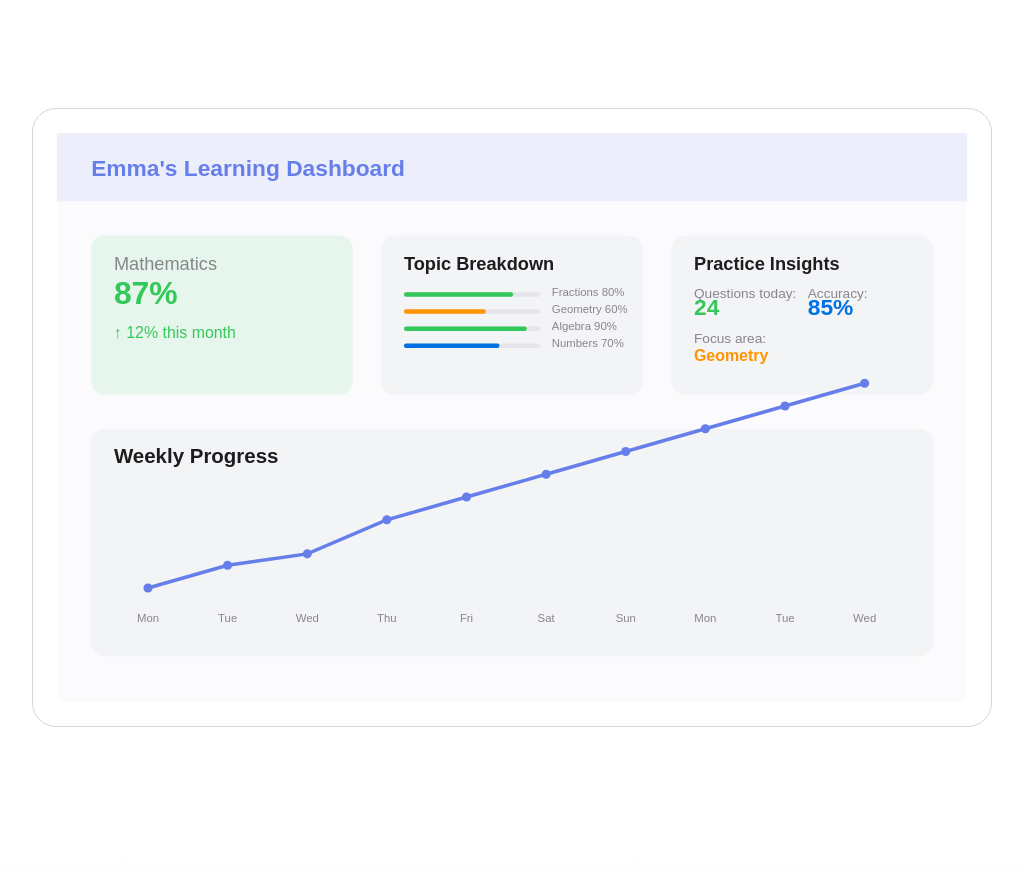
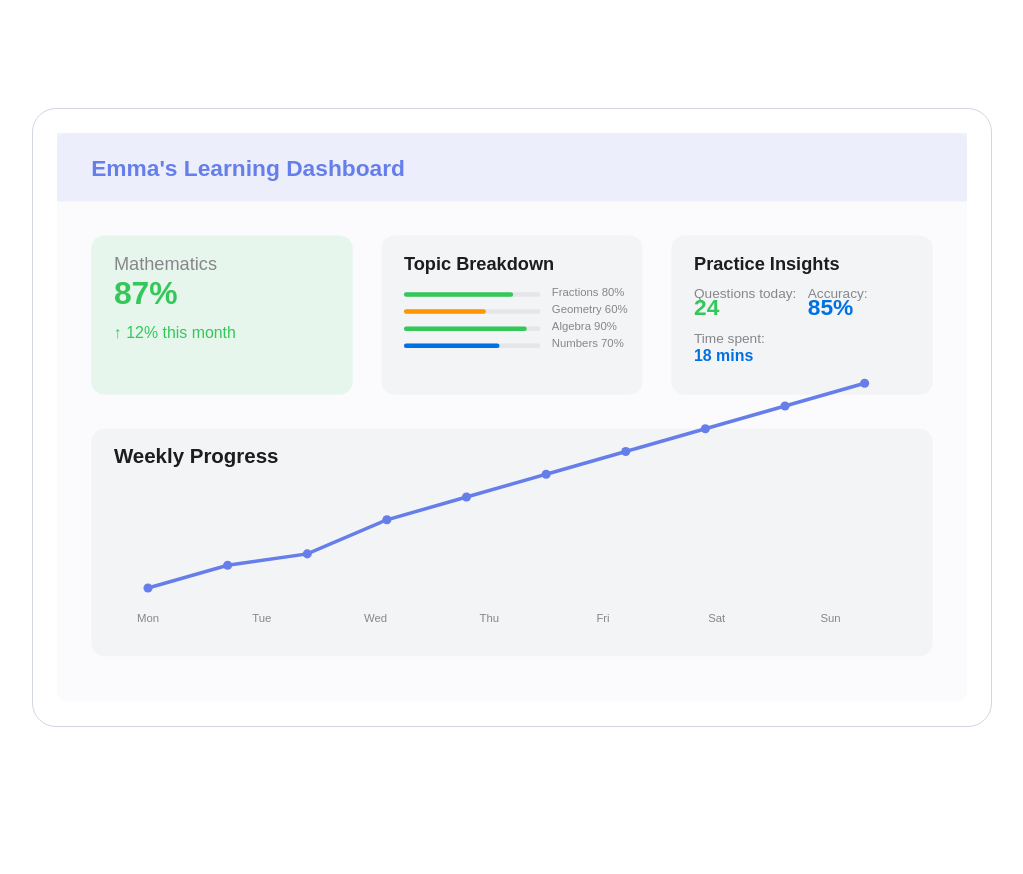
Before and after one commit to yasirmir1/kudos-ai, a React (Vite) app: page / in a window 1280 px wide. Shown: the part 540-1414 px from the top of the page, without its empty margins (128-1151 px from the left). Built offline with nearby package versions, Linux system fonts and the light colour scheme.

Commit message:
Fix dashboard layout
Adjusted the weekly progress line to prevent it from extending too far and removed the "Geometry" focus area from the dashboard.

```diff
--- a/src/pages/Index.tsx
+++ b/src/pages/Index.tsx
@@ -162,14 +162,14 @@ const Index = () => {
               <text x="660" y="145" fontFamily="Arial" fontSize="12" fill="#86868B">Accuracy:</text>
               <text x="660" y="160" fontFamily="Arial" fontSize="20" fontWeight="600" fill="#0071E3">85%</text>
 
-              <text x="560" y="185" fontFamily="Arial" fontSize="12" fill="#86868B">Focus area:</text>
-              <text x="560" y="200" fontFamily="Arial" fontSize="14" fontWeight="600" fill="#FF9500">Geometry</text>
+              <text x="560" y="185" fontFamily="Arial" fontSize="12" fill="#86868B">Time spent:</text>
+              <text x="560" y="200" fontFamily="Arial" fontSize="14" fontWeight="600" fill="#0071E3">18 mins</text>
 
               {/* Weekly Progress - Full Width */}
               <rect x="30" y="260" width="740" height="200" rx="12" fill="#F3F4F6"></rect>
               <text x="50" y="290" fontFamily="Arial" fontSize="18" fontWeight="600" fill="#1D1D1F">Weekly Progress</text>
 
-              {/* Extended line graph across full width */}
+              {/* Extended line graph across full width but within container */}
               <polyline points="80,400 150,380 220,370 290,340 360,320 430,300 500,280 570,260 640,240 710,220" stroke="#667EEA" strokeWidth="3" fill="none"></polyline>
               <circle cx="80" cy="400" r="4" fill="#667EEA"></circle>
               <circle cx="150" cy="380" r="4" fill="#667EEA"></circle>
@@ -184,15 +184,12 @@ const Index = () => {
 
               {/* Day labels */}
               <text x="80" y="430" fontFamily="Arial" fontSize="10" fill="#86868B" textAnchor="middle">Mon</text>
-              <text x="150" y="430" fontFamily="Arial" fontSize="10" fill="#86868B" textAnchor="middle">Tue</text>
-              <text x="220" y="430" fontFamily="Arial" fontSize="10" fill="#86868B" textAnchor="middle">Wed</text>
-              <text x="290" y="430" fontFamily="Arial" fontSize="10" fill="#86868B" textAnchor="middle">Thu</text>
-              <text x="360" y="430" fontFamily="Arial" fontSize="10" fill="#86868B" textAnchor="middle">Fri</text>
-              <text x="430" y="430" fontFamily="Arial" fontSize="10" fill="#86868B" textAnchor="middle">Sat</text>
-              <text x="500" y="430" fontFamily="Arial" fontSize="10" fill="#86868B" textAnchor="middle">Sun</text>
-              <text x="570" y="430" fontFamily="Arial" fontSize="10" fill="#86868B" textAnchor="middle">Mon</text>
-              <text x="640" y="430" fontFamily="Arial" fontSize="10" fill="#86868B" textAnchor="middle">Tue</text>
-              <text x="710" y="430" fontFamily="Arial" fontSize="10" fill="#86868B" textAnchor="middle">Wed</text>
+              <text x="180" y="430" fontFamily="Arial" fontSize="10" fill="#86868B" textAnchor="middle">Tue</text>
+              <text x="280" y="430" fontFamily="Arial" fontSize="10" fill="#86868B" textAnchor="middle">Wed</text>
+              <text x="380" y="430" fontFamily="Arial" fontSize="10" fill="#86868B" textAnchor="middle">Thu</text>
+              <text x="480" y="430" fontFamily="Arial" fontSize="10" fill="#86868B" textAnchor="middle">Fri</text>
+              <text x="580" y="430" fontFamily="Arial" fontSize="10" fill="#86868B" textAnchor="middle">Sat</text>
+              <text x="680" y="430" fontFamily="Arial" fontSize="10" fill="#86868B" textAnchor="middle">Sun</text>
             </svg>
           </div>
         </div>
```
